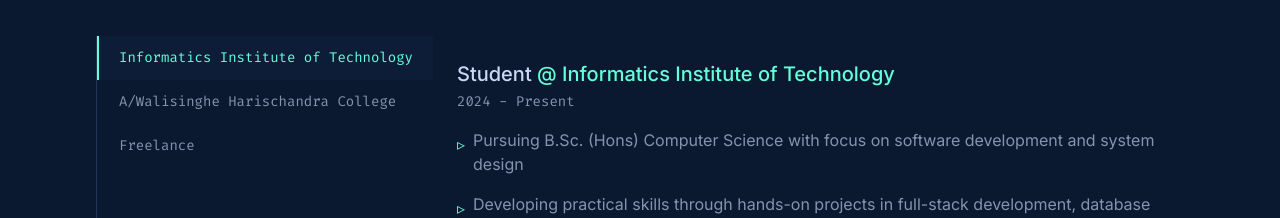
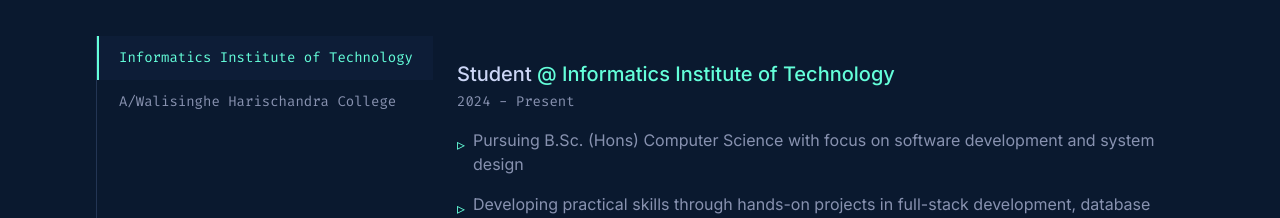
Before and after one commit to Thisun-17/personal-portfolio, a React (Vite) app in the folder portfolio/: page / in a window 1280 px wide. Shown: the part 1700-1918 px from the top of the page. Built offline with nearby package versions, Linux system fonts and the light colour scheme.

Commit message:
fix: remove outdated freelance experience entry from experience data

```diff
--- a/portfolio/src/components/Experience.tsx
+++ b/portfolio/src/components/Experience.tsx
@@ -30,17 +30,6 @@
       "Participated in extracurricular activities including debate club and tech workshops",
       "Led student initiatives for digital awareness and online safety",
       "Achieved academic excellence in business and technology subjects"
-    ]
-  },
-  {
-    company: "Freelance",
-    position: "Social Media Consultant",
-    date: "2020 - Present",
-    details: [
-      "Providing social media strategy consultation for small local businesses",
-      "Helping clients establish and grow their online presence through targeted content",
-      "Analyzing engagement metrics and optimizing social media campaigns",
-      "Creating content calendars and publishing schedules for maximum impact"
     ]
   }
 ];
```
